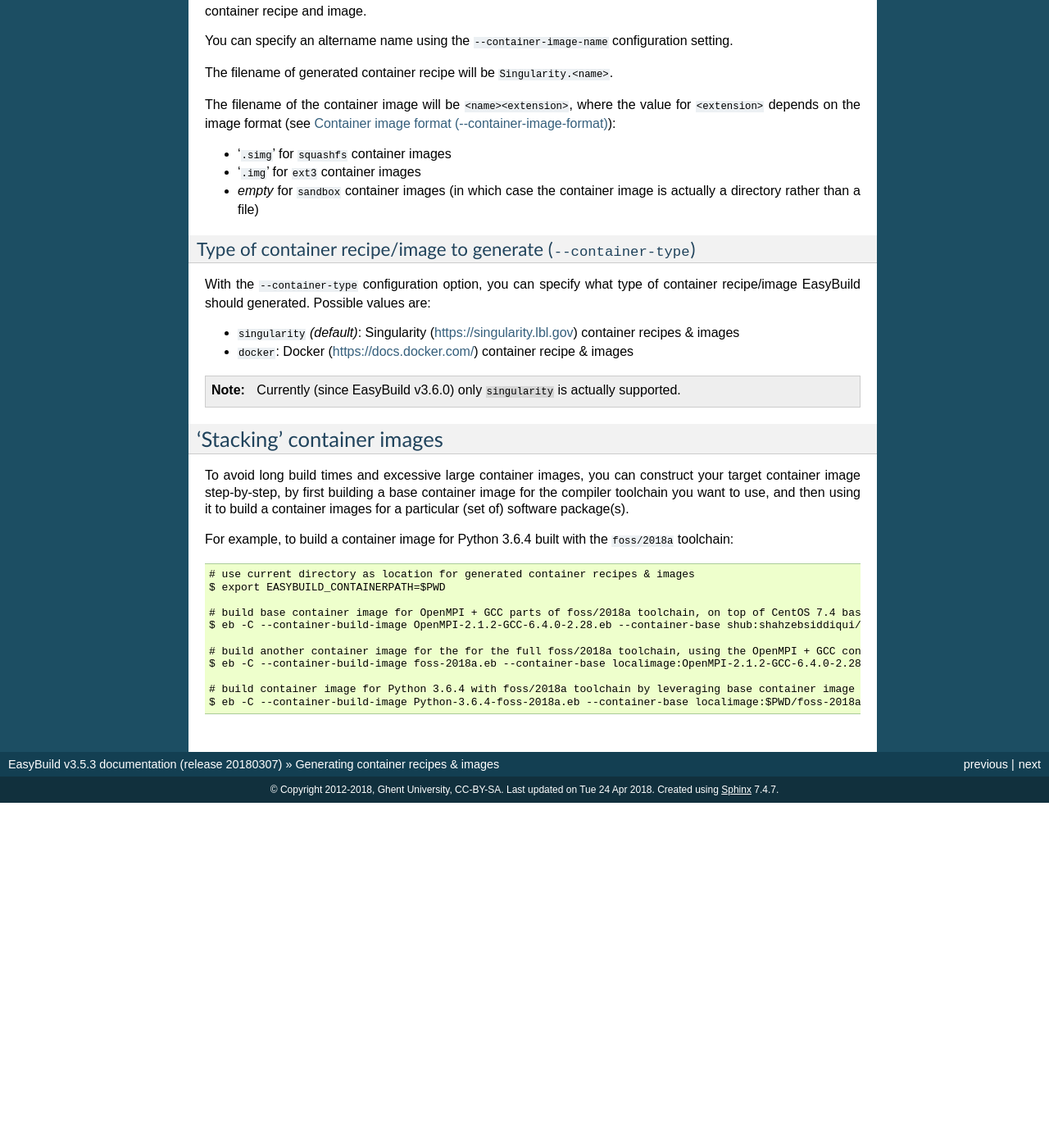
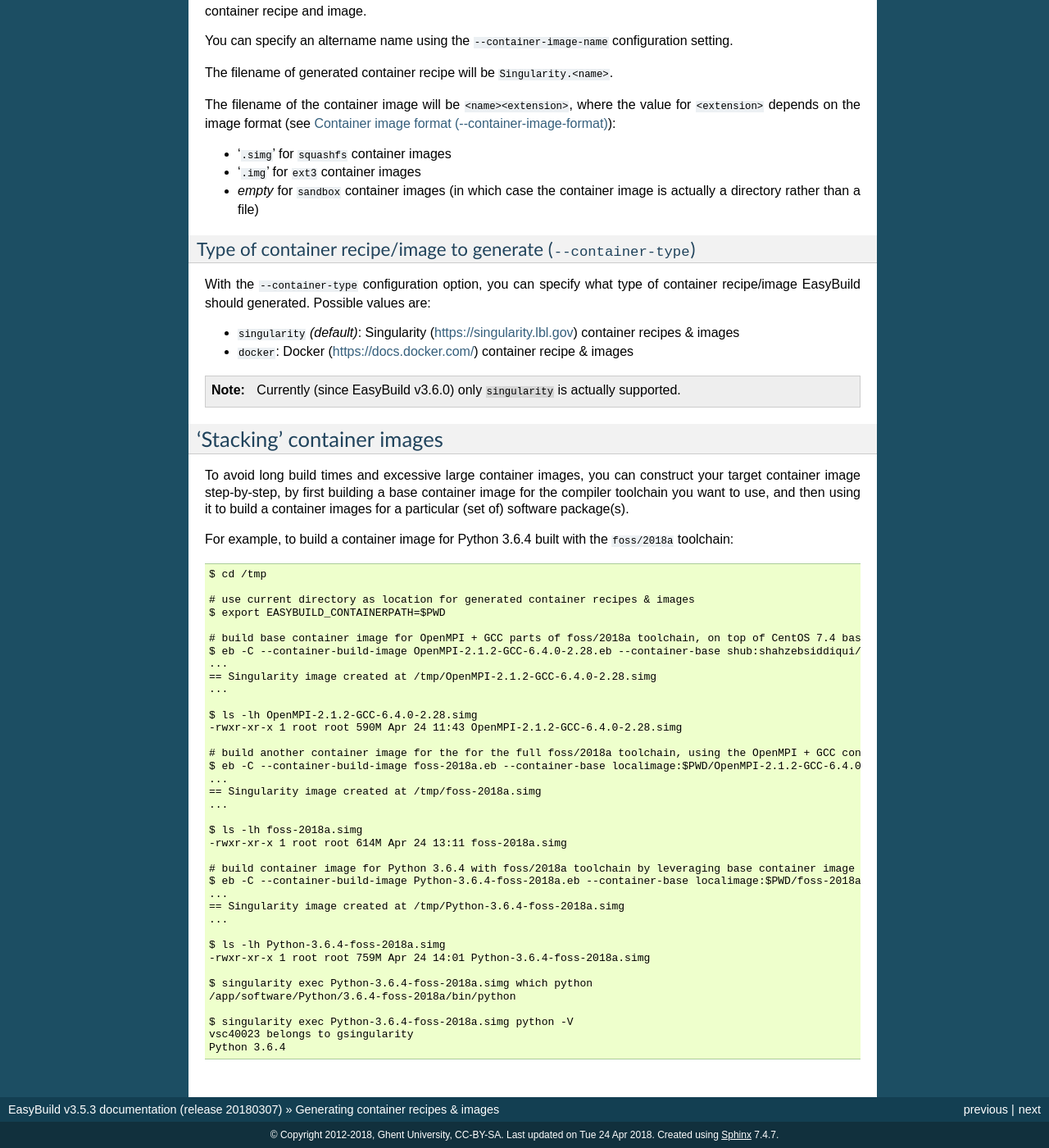
Before and after one commit to easybuilders/easybuild, a Sphinx documentation site: the page built from docs/Containers.rst, in a window 1280 px wide and 1400 px high, scrolled down 6358 px. Shown: the whole window at 82% size. Built offline with Sphinx 7.4.7, drawn with Linux system fonts in a browser that asks for light colours; pages that are not in the unit, such as notebooks, are missing from menus; before the commit the page ends 7337 px from its top, so only the background shows below that; some of the changed text lies outside the part shown.

Commit message:
more example output + fix default container path in text

```diff
--- a/docs/Containers.rst
+++ b/docs/Containers.rst
@@ -396,14 +396,41 @@ and then using it to build a container images for a particular (set of) software
 
 For example, to build a container image for Python 3.6.4 built with the ``foss/2018a`` toolchain::
 
+    $ cd /tmp
+
     # use current directory as location for generated container recipes & images
     $ export EASYBUILD_CONTAINERPATH=$PWD
 
     # build base container image for OpenMPI + GCC parts of foss/2018a toolchain, on top of CentOS 7.4 base image from Singularity Hub
     $ eb -C --container-build-image OpenMPI-2.1.2-GCC-6.4.0-2.28.eb --container-base shub:shahzebsiddiqui/eb-singularity:centos-7.4.1708 --experimental
+    ...
+    == Singularity image created at /tmp/OpenMPI-2.1.2-GCC-6.4.0-2.28.simg
+    ...
+
+    $ ls -lh OpenMPI-2.1.2-GCC-6.4.0-2.28.simg
+    -rwxr-xr-x 1 root root 590M Apr 24 11:43 OpenMPI-2.1.2-GCC-6.4.0-2.28.simg
 
     # build another container image for the for the full foss/2018a toolchain, using the OpenMPI + GCC container as a base
-    $ eb -C --container-build-image foss-2018a.eb --container-base localimage:OpenMPI-2.1.2-GCC-6.4.0-2.28.simg --experimental
+    $ eb -C --container-build-image foss-2018a.eb --container-base localimage:$PWD/OpenMPI-2.1.2-GCC-6.4.0-2.28.simg --experimental
+    ...
+    == Singularity image created at /tmp/foss-2018a.simg
+    ...
+
+    $ ls -lh foss-2018a.simg
+    -rwxr-xr-x 1 root root 614M Apr 24 13:11 foss-2018a.simg
 
     # build container image for Python 3.6.4 with foss/2018a toolchain by leveraging base container image foss-2018a.simg
     $ eb -C --container-build-image Python-3.6.4-foss-2018a.eb --container-base localimage:$PWD/foss-2018a.simg --experimental
+    ...
+    == Singularity image created at /tmp/Python-3.6.4-foss-2018a.simg
+    ...
+
+    $ ls -lh Python-3.6.4-foss-2018a.simg
+    -rwxr-xr-x 1 root root 759M Apr 24 14:01 Python-3.6.4-foss-2018a.simg
+
+    $ singularity exec Python-3.6.4-foss-2018a.simg which python
+    /app/software/Python/3.6.4-foss-2018a/bin/python
+
+    $ singularity exec Python-3.6.4-foss-2018a.simg python -V
+    vsc40023 belongs to gsingularity
+    Python 3.6.4
```
Also changed, not shown: other parts of docs/Containers.rst (+1 -1 lines).
